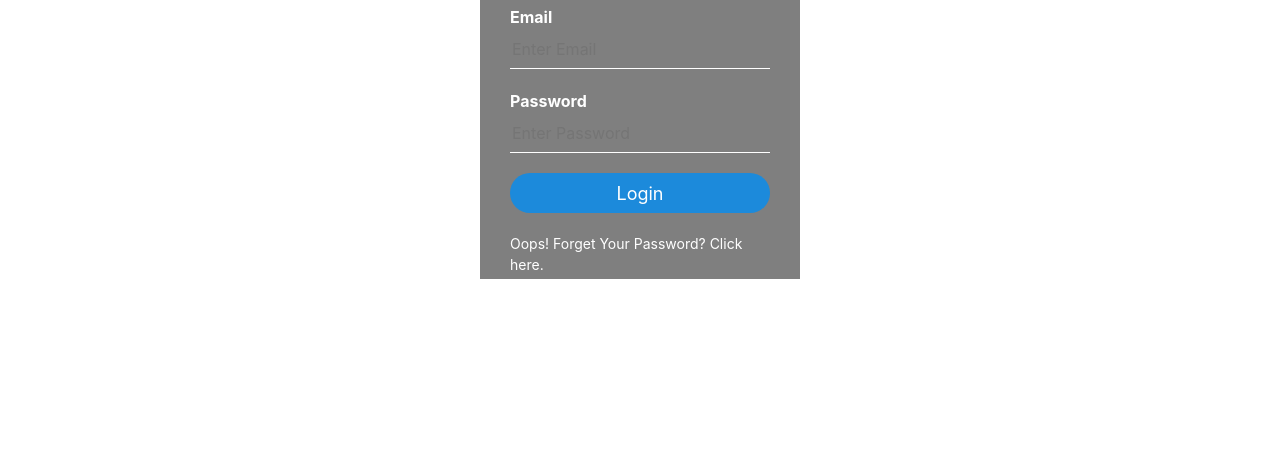
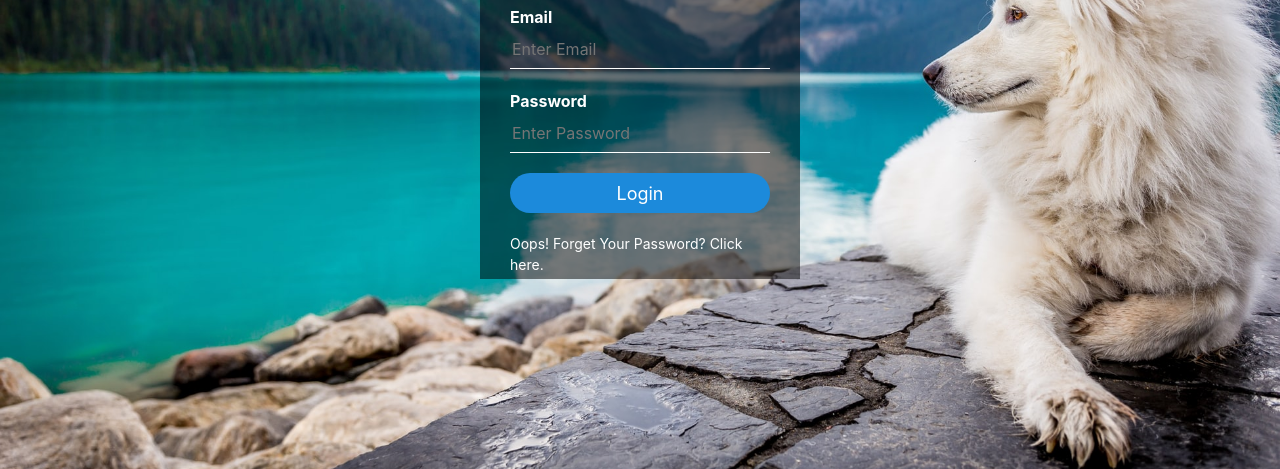
Before and after one commit to thelegendaryphoenix/Login-Template, a plain HTML site: page index.html in a window 1280 px wide. Shown: the part 331-800 px from the top of the page. Drawn offline with nearby package versions, Linux system fonts and the light colour scheme.

Commit message:
Update style.css
github pages work around for image

```diff
--- a/style.css
+++ b/style.css
@@ -1,7 +1,7 @@
 body{
     margin: 0;
     padding: 0;
-    background-image: url(landingimage.jpg);
+    background-image: url(assets/landingimage.jpg);
     background-size: cover;
     background-position: center;
     font-family: sans-serif;
```
